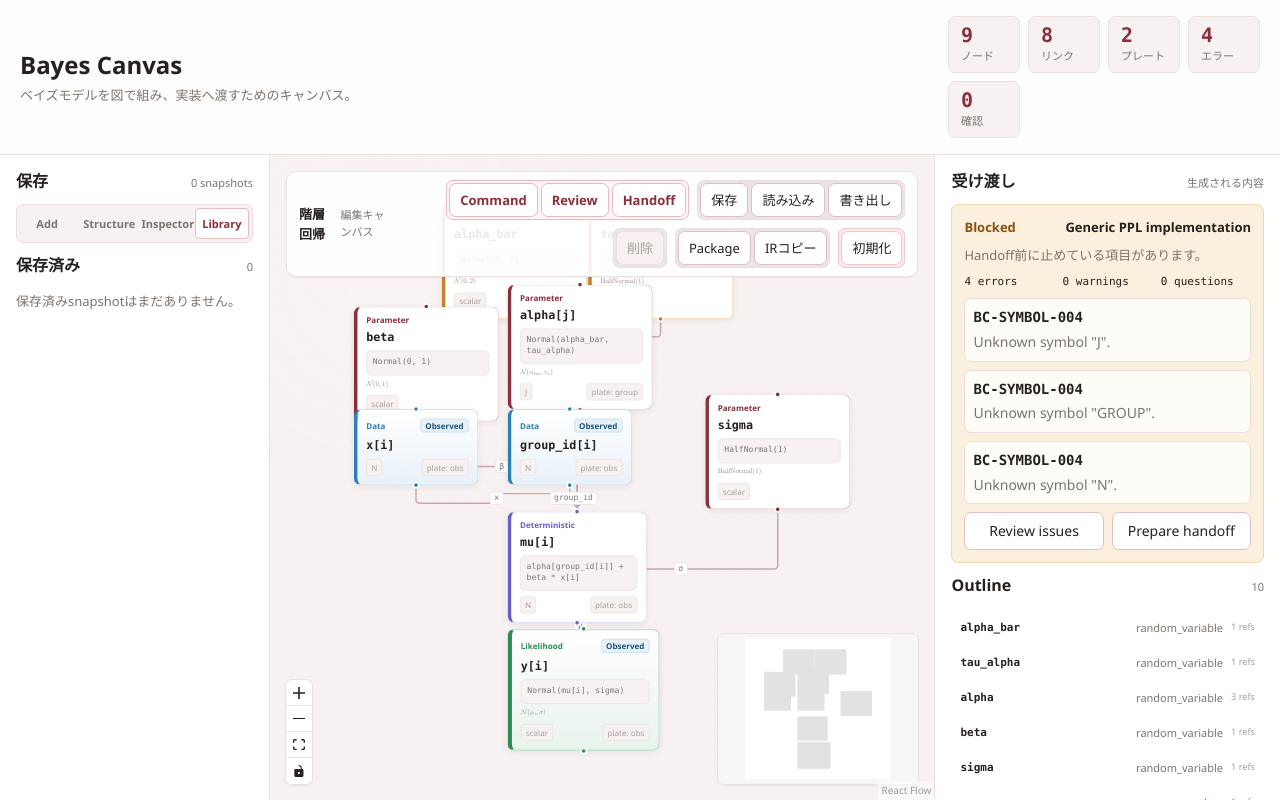
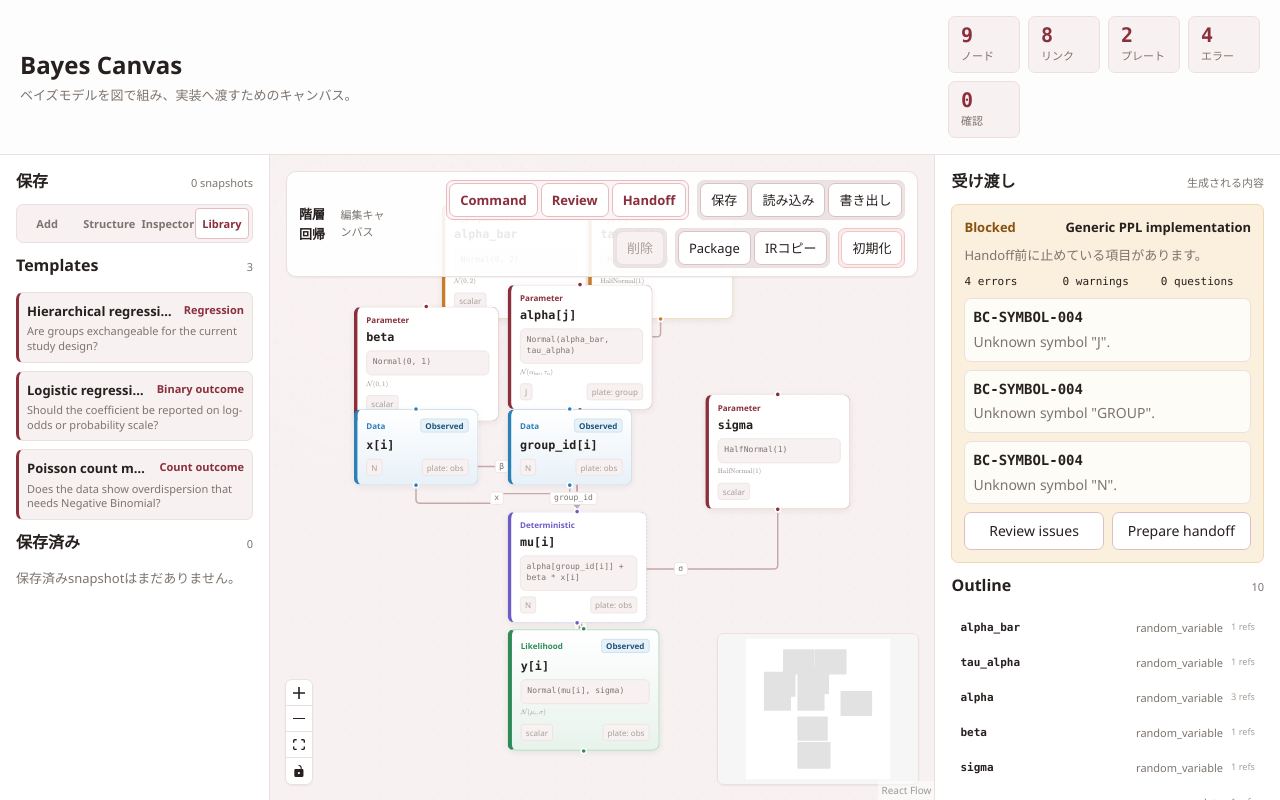
Before and after one commit to mryk814/bayes-canvas, a React (Vite) app in the folder app/: page / in a window 1280 px wide. Both pictures are taken after a click on the tab "Library". Built offline with nearby package versions, Linux system fonts and the light colour scheme.

Commit message:
Add model template library
Add template manifests, template selection UI, command entries, and template compilation coverage.

```diff
--- a/app/src/App.tsx
+++ b/app/src/App.tsx
@@ -37,6 +37,7 @@ import {
   type PromptTarget,
 } from './lib/modelIr';
 import { initialEdges, initialNodes } from './samples/hierarchicalRegression';
+import { modelTemplates, type ModelTemplate } from './samples/modelTemplates';
 import { TexMath } from './components/TexMath';
 import { DistributionEditor } from './components/DistributionEditor';
 import { MathView } from './components/MathView';
@@ -1353,6 +1354,16 @@ export function App() {
     setSavedModels(deleteModelSnapshot(id));
   }, []);
 
+  const applyModelTemplate = useCallback((template: ModelTemplate) => {
+    setUndoState({ message: `${template.name} テンプレートを適用しました。`, nodes, edges });
+    setNodes(template.nodes.map(prepareCanvasNode));
+    setEdges(template.edges);
+    setSelectedNodeId(null);
+    setSelectedEdgeId(null);
+    setActiveLeftPanel('inspector');
+    setActiveOutput('review');
+  }, [edges, nodes, setEdges, setNodes]);
+
   const handleExport = useCallback(() => {
     exportCanvasToFile(nodes, edges);
   }, [nodes, edges]);
@@ -1412,6 +1423,12 @@ export function App() {
       group: 'Navigate',
       run: () => setActiveLeftPanel('add'),
     },
+    ...modelTemplates.map((template) => ({
+      id: `template-${template.id}`,
+      label: `Start ${template.name}`,
+      group: 'Template',
+      run: () => applyModelTemplate(template),
+    })),
     {
       id: 'open-structure',
       label: 'Open Structure panel',
@@ -1442,7 +1459,7 @@ export function App() {
       group: 'File',
       run: handleImport,
     },
-  ], [addNodeFromPalette, handleImport, portablePackage]);
+  ], [addNodeFromPalette, applyModelTemplate, handleImport, portablePackage]);
 
   const filteredCommands = useMemo(() => {
     const query = commandQuery.trim().toLowerCase();
@@ -1593,6 +1610,22 @@ export function App() {
             ))}
           </div>
           {activeLeftPanel === 'add' ? (
+            <div className="add-panel">
+              <div className="template-panel">
+                <div className="panel-title compact">
+                  <h2>Templates</h2>
+                  <span>{modelTemplates.length}</span>
+                </div>
+                <div className="template-list">
+                  {modelTemplates.map((template) => (
+                    <button key={template.id} type="button" onClick={() => applyModelTemplate(template)}>
+                      <strong>{template.name}</strong>
+                      <span>{template.family}</span>
+                      <small>{template.description}</small>
+                    </button>
+                  ))}
+                </div>
+              </div>
               <div className="palette-groups">
                 {PALETTE_GROUPS.map((group) => (
                   <div className="palette-group" key={group.title}>
@@ -1612,6 +1645,7 @@ export function App() {
                     </div>
                   </div>
                 ))}
+              </div>
             </div>
           ) : null}
           {activeLeftPanel === 'structure' ? (
@@ -1665,6 +1699,22 @@ export function App() {
             </div>
           ) : null}
           {activeLeftPanel === 'library' ? (
+            <div className="library-panel">
+              <div className="template-panel">
+                <div className="panel-title compact">
+                  <h2>Templates</h2>
+                  <span>{modelTemplates.length}</span>
+                </div>
+                <div className="template-list">
+                  {modelTemplates.map((template) => (
+                    <button key={template.id} type="button" onClick={() => applyModelTemplate(template)}>
+                      <strong>{template.name}</strong>
+                      <span>{template.family}</span>
+                      <small>{template.reviewQuestions[0]}</small>
+                    </button>
+                  ))}
+                </div>
+              </div>
               <div className="snapshots-panel">
                 <div className="panel-title compact">
                   <h2>保存済み</h2>
@@ -1694,6 +1744,7 @@ export function App() {
                 ) : (
                   <p className="empty-note">保存済みsnapshotはまだありません。</p>
                 )}
+              </div>
             </div>
           ) : null}
           {activeLeftPanel === 'inspector' ? (
--- /dev/null
+++ b/app/src/samples/modelTemplates.ts
@@ -0,0 +1,164 @@
+import type { Edge, Node } from '@xyflow/react';
+import type { BayesNodeData } from '../lib/modelIr';
+import { initialEdges, initialNodes } from './hierarchicalRegression.js';
+
+export interface ModelTemplate {
+  id: string;
+  name: string;
+  family: string;
+  description: string;
+  reviewQuestions: string[];
+  nodes: Node<BayesNodeData>[];
+  edges: Edge[];
+}
+
+export const modelTemplates: ModelTemplate[] = [
+  {
+    id: 'hierarchical-regression',
+    name: 'Hierarchical regression',
+    family: 'Regression',
+    description: 'Group-level intercepts with an observed outcome and QoI-ready slope.',
+    reviewQuestions: [
+      'Are groups exchangeable for the current study design?',
+      'Is the observation process censored, rounded, or exact?',
+    ],
+    nodes: initialNodes,
+    edges: initialEdges,
+  },
+  {
+    id: 'logistic-regression',
+    name: 'Logistic regression',
+    family: 'Binary outcome',
+    description: 'Binary likelihood with linear predictor and treatment-effect coefficient.',
+    reviewQuestions: [
+      'Should the coefficient be reported on log-odds or probability scale?',
+      'Are class imbalance or separation risks expected?',
+    ],
+    nodes: [
+      {
+        id: 'x',
+        position: { x: 120, y: 220 },
+        data: { kind: 'data', name: 'x[i]', shape: ['N'], plate: 'obs', observed: true },
+      },
+      {
+        id: 'alpha',
+        position: { x: 300, y: 60 },
+        data: {
+          kind: 'parameter',
+          name: 'alpha',
+          distribution: { id: 'normal', name: 'Normal', args: { mu: '0', sigma: '2' } },
+        },
+      },
+      {
+        id: 'beta',
+        position: { x: 500, y: 60 },
+        data: {
+          kind: 'parameter',
+          name: 'beta',
+          distribution: { id: 'normal', name: 'Normal', args: { mu: '0', sigma: '1' } },
+          notes: 'Primary log-odds effect. Review scale before handoff.',
+        },
+      },
+      {
+        id: 'logit_p',
+        position: { x: 300, y: 300 },
+        data: {
+          kind: 'deterministic',
+          name: 'logit_p[i]',
+          shape: ['N'],
+          plate: 'obs',
+          expression: 'alpha + beta * x[i]',
+        },
+      },
+      {
+        id: 'y',
+        position: { x: 300, y: 470 },
+        data: {
+          kind: 'likelihood',
+          name: 'y[i]',
+          plate: 'obs',
+          observed: true,
+          distribution: { id: 'bernoulli', name: 'Bernoulli', args: { logit_p: 'logit_p[i]' } },
+        },
+      },
+      {
+        id: 'qoi_beta',
+        position: { x: 560, y: 300 },
+        data: {
+          kind: 'derived_quantity',
+          name: 'treatment_effect',
+          expression: 'beta',
+          notes: 'QoI placeholder for implementation handoff.',
+        },
+      },
+    ],
+    edges: [
+      { id: 'x-logit_p', source: 'x', target: 'logit_p', data: { role: 'data-input' } },
+      { id: 'alpha-logit_p', source: 'alpha', target: 'logit_p', data: { role: 'deterministic-input' } },
+      { id: 'beta-logit_p', source: 'beta', target: 'logit_p', data: { role: 'deterministic-input' } },
+      { id: 'logit_p-y', source: 'logit_p', target: 'y', data: { role: 'likelihood-parameter' } },
+      { id: 'beta-qoi_beta', source: 'beta', target: 'qoi_beta', data: { role: 'query-source' } },
+    ],
+  },
+  {
+    id: 'poisson-count',
+    name: 'Poisson count model',
+    family: 'Count outcome',
+    description: 'Log-rate model for count data with exposure offset.',
+    reviewQuestions: [
+      'Does the data show overdispersion that needs Negative Binomial?',
+      'Is exposure measured reliably for every observation?',
+    ],
+    nodes: [
+      {
+        id: 'x',
+        position: { x: 100, y: 220 },
+        data: { kind: 'data', name: 'x[i]', shape: ['N'], plate: 'obs', observed: true },
+      },
+      {
+        id: 'exposure',
+        position: { x: 320, y: 220 },
+        data: { kind: 'data', name: 'exposure[i]', shape: ['N'], plate: 'obs', observed: true, constraints: [{ kind: 'positive' }] },
+      },
+      {
+        id: 'alpha',
+        position: { x: 220, y: 60 },
+        data: { kind: 'parameter', name: 'alpha', distribution: { id: 'normal', name: 'Normal', args: { mu: '0', sigma: '2' } } },
+      },
+      {
+        id: 'beta',
+        position: { x: 440, y: 60 },
+        data: { kind: 'parameter', name: 'beta', distribution: { id: 'normal', name: 'Normal', args: { mu: '0', sigma: '1' } } },
+      },
+      {
+        id: 'log_rate',
+        position: { x: 300, y: 340 },
+        data: {
+          kind: 'deterministic',
+          name: 'log_rate[i]',
+          shape: ['N'],
+          plate: 'obs',
+          expression: 'alpha + beta * x[i] + log(exposure[i])',
+        },
+      },
+      {
+        id: 'y',
+        position: { x: 300, y: 500 },
+        data: {
+          kind: 'likelihood',
+          name: 'y[i]',
+          plate: 'obs',
+          observed: true,
+          distribution: { id: 'poisson', name: 'Poisson', args: { log_rate: 'log_rate[i]' } },
+        },
+      },
+    ],
+    edges: [
+      { id: 'x-log_rate', source: 'x', target: 'log_rate', data: { role: 'data-input' } },
+      { id: 'exposure-log_rate', source: 'exposure', target: 'log_rate', data: { role: 'offset' } },
+      { id: 'alpha-log_rate', source: 'alpha', target: 'log_rate', data: { role: 'deterministic-input' } },
+      { id: 'beta-log_rate', source: 'beta', target: 'log_rate', data: { role: 'deterministic-input' } },
+      { id: 'log_rate-y', source: 'log_rate', target: 'y', data: { role: 'likelihood-parameter' } },
+    ],
+  },
+];
--- a/app/src/styles.css
+++ b/app/src/styles.css
@@ -199,6 +199,65 @@ select:focus-visible,
   gap: var(--space-3);
 }
 
+.add-panel,
+.library-panel {
+  display: grid;
+  gap: var(--space-3);
+}
+
+.template-panel {
+  display: grid;
+  gap: var(--space-2);
+}
+
+.template-list {
+  display: grid;
+  gap: var(--space-2);
+}
+
+.template-list button {
+  display: grid;
+  grid-template-columns: minmax(0, 1fr) auto;
+  gap: 3px var(--space-2);
+  width: 100%;
+  padding: var(--space-2);
+  color: var(--color-text);
+  background: var(--color-surface-subtle);
+  border: 1px solid var(--color-border-subtle);
+  border-left: 3px solid var(--color-accent);
+  border-radius: var(--radius-md);
+  cursor: pointer;
+  text-align: left;
+  transition:
+    background var(--duration-fast) var(--ease),
+    border-color var(--duration-fast) var(--ease);
+}
+
+.template-list button:hover {
+  background: var(--color-surface);
+  border-color: var(--color-accent-subtle-bd);
+}
+
+.template-list strong {
+  overflow: hidden;
+  font-size: var(--text-sm);
+  text-overflow: ellipsis;
+  white-space: nowrap;
+}
+
+.template-list span {
+  color: var(--color-accent);
+  font-size: var(--text-xs);
+  font-weight: var(--weight-bold);
+}
+
+.template-list small {
+  grid-column: 1 / -1;
+  color: var(--color-text-secondary);
+  font-size: var(--text-xs);
+  line-height: 1.35;
+}
+
 .palette-group {
   display: grid;
   gap: var(--space-2);
```
Also changed, not shown: 1 other file (tests, documents, lock files or other folders). Lines whose indentation alone changed are shown as unchanged.
